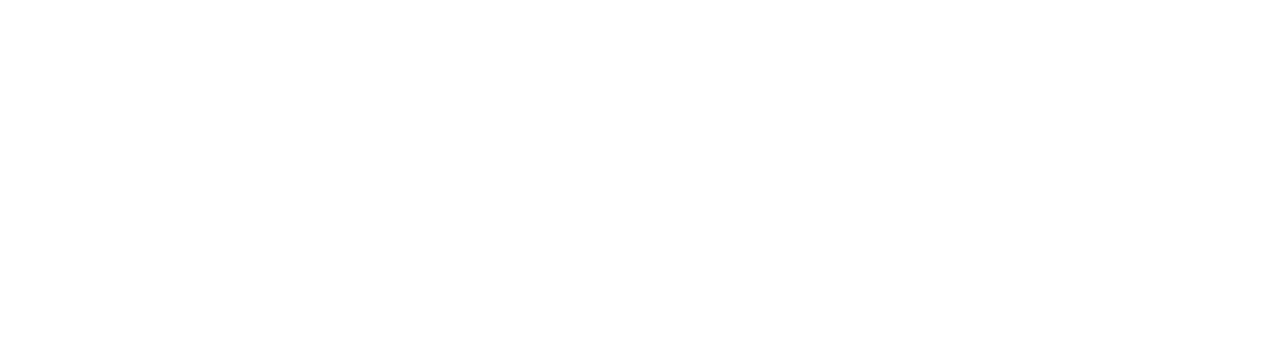
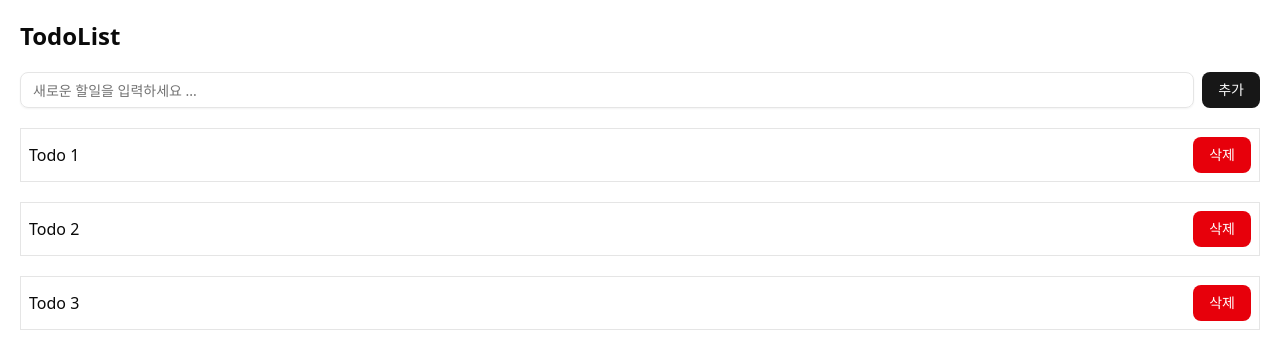
Before and after one commit to this-and-that-dev/onebite-exam, a React (Vite) app: page /todolist in a window 1280 px wide. Before the commit this address had no page. Shown: the top 360 px of the page. Built offline with nearby package versions, Linux system fonts and the light colour scheme.

Commit message:
20. (3.6) 투두리스트 UI 구현하기

```diff
--- a/src/App.tsx
+++ b/src/App.tsx
@@ -4,6 +4,7 @@
 import SignInPage from "@/pages/sign-in-page.tsx";
 import SignUpPage from "@/pages/sign-up-page.tsx";
 import CounterPage from "@/pages/counter-page.tsx";
+import TodoListPage from "@/pages/todo-list-page.tsx";
 
 function AuthLayout() {
   return (
@@ -19,6 +20,7 @@
     <Routes>
       <Route path="/" element={<IndexPage />} />
       <Route path="/counter" element={<CounterPage />} />
+      <Route path="/todolist" element={<TodoListPage />} />
       <Route element={<AuthLayout />}>
         <Route path="/sign-in" element={<SignInPage />} />
         <Route path="/sign-up" element={<SignUpPage />} />
--- /dev/null
+++ b/src/components/todo-list/todo-editor.tsx
@@ -0,0 +1,11 @@
+import { Input } from "@/components/ui/input.tsx";
+import { Button } from "@/components/ui/button.tsx";
+
+export default function TodoEditor() {
+  return (
+    <div className="flex gap-2">
+      <Input placeholder="새로운 할일을 입력하세요 ..." />
+      <Button>추가</Button>
+    </div>
+  );
+}
--- /dev/null
+++ b/src/components/todo-list/todo-item.tsx
@@ -0,0 +1,16 @@
+import { Button } from "@/components/ui/button.tsx";
+
+export default function TodoItem({
+  id,
+  content,
+}: {
+  id: number;
+  content: string;
+}) {
+  return (
+    <div className="flex items-center justify-between border p-2">
+      {content}
+      <Button variant="destructive">삭제</Button>
+    </div>
+  );
+}
--- /dev/null
+++ b/src/pages/todo-list-page.tsx
@@ -0,0 +1,20 @@
+import TodoEditor from "@/components/todo-list/todo-editor.tsx";
+import TodoItem from "@/components/todo-list/todo-item.tsx";
+
+const dummyTodos = [
+  { id: 1, content: "Todo 1" },
+  { id: 2, content: "Todo 2" },
+  { id: 3, content: "Todo 3" },
+];
+
+export default function TodoListPage() {
+  return (
+    <div className="flex flex-col gap-5 p-5">
+      <h1 className="text-2xl font-bold">TodoList</h1>
+      <TodoEditor />
+      {dummyTodos.map((todo) => {
+        return <TodoItem key={todo.id} id={todo.id} content={todo.content} />;
+      })}
+    </div>
+  );
+}
```
